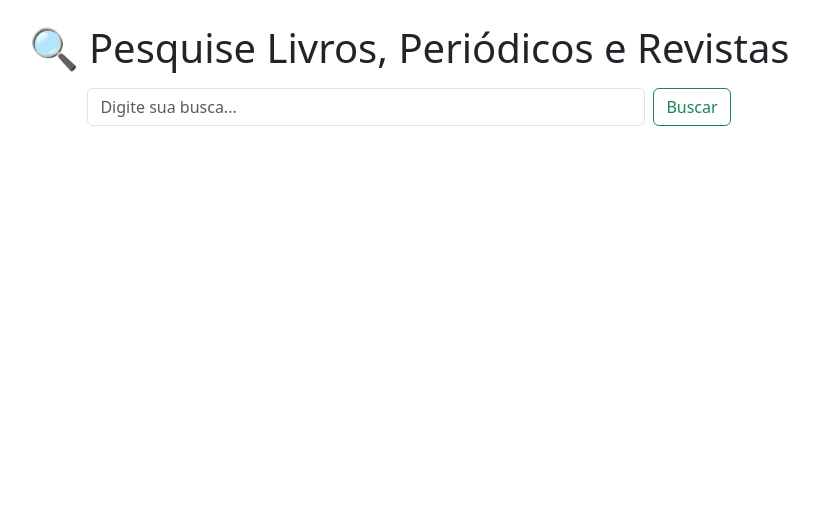
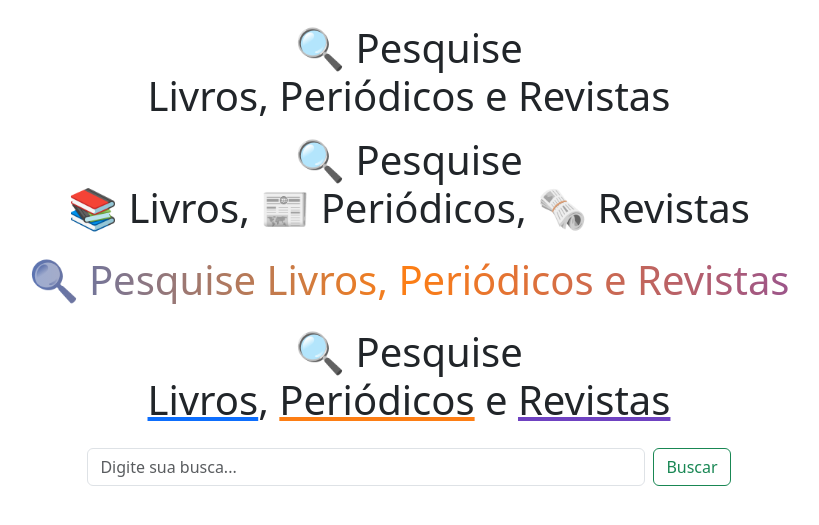
Before and after one commit to LUANSSA/LibraTech, a Django app: page / in a window 1280 px wide. Shown: the part 56-581 px from the top of the page, without its empty margins (231-1050 px from the left). Run offline with Django 5.2, Linux system fonts and the light colour scheme.

Commit message:
🚧 Trabalho em Progesso: Testando títulos

```diff
--- a/core/templates/core/home.html
+++ b/core/templates/core/home.html
@@ -9,7 +9,24 @@ Acervo - Itens
 
 <!-- ======= Título e Pesquisa ======= -->
 <div class="text-center mb-4">
-    <h1 class="mb-3">🔍 Pesquise Livros, Periódicos e Revistas</h1>
+    <h1 class="mb-3">🔍 Pesquise</br> Livros, Periódicos e Revistas</h1>
+    <h1 class="text-center mb-4">
+    🔍 Pesquise<br>
+    📚 Livros, 📰 Periódicos, 🗞️ Revistas
+    </h1>
+
+    <h1 class="text-center mb-4" style="background: linear-gradient(90deg, #0d6efd, #fd7e14, #6f42c1); -webkit-background-clip: text; color: transparent;">
+    🔍 Pesquise Livros, Periódicos e Revistas
+</h1>
+<h1 class="text-center mb-4">
+    🔍 Pesquise<br>
+    <span style="text-decoration: underline; text-decoration-color:#0d6efd;">Livros</span>,
+    <span style="text-decoration: underline; text-decoration-color:#fd7e14;">Periódicos</span> e
+    <span style="text-decoration: underline; text-decoration-color:#6f42c1;">Revistas</span>
+</h1>
+
+
+
     <form class="d-flex justify-content-center" role="search">
         <input class="form-control me-2 w-50" type="search" name="search" value="{{ querystring }}" placeholder="Digite sua busca..." aria-label="Search">
         <button class="btn btn-outline-success" type="submit">Buscar</button>
```
